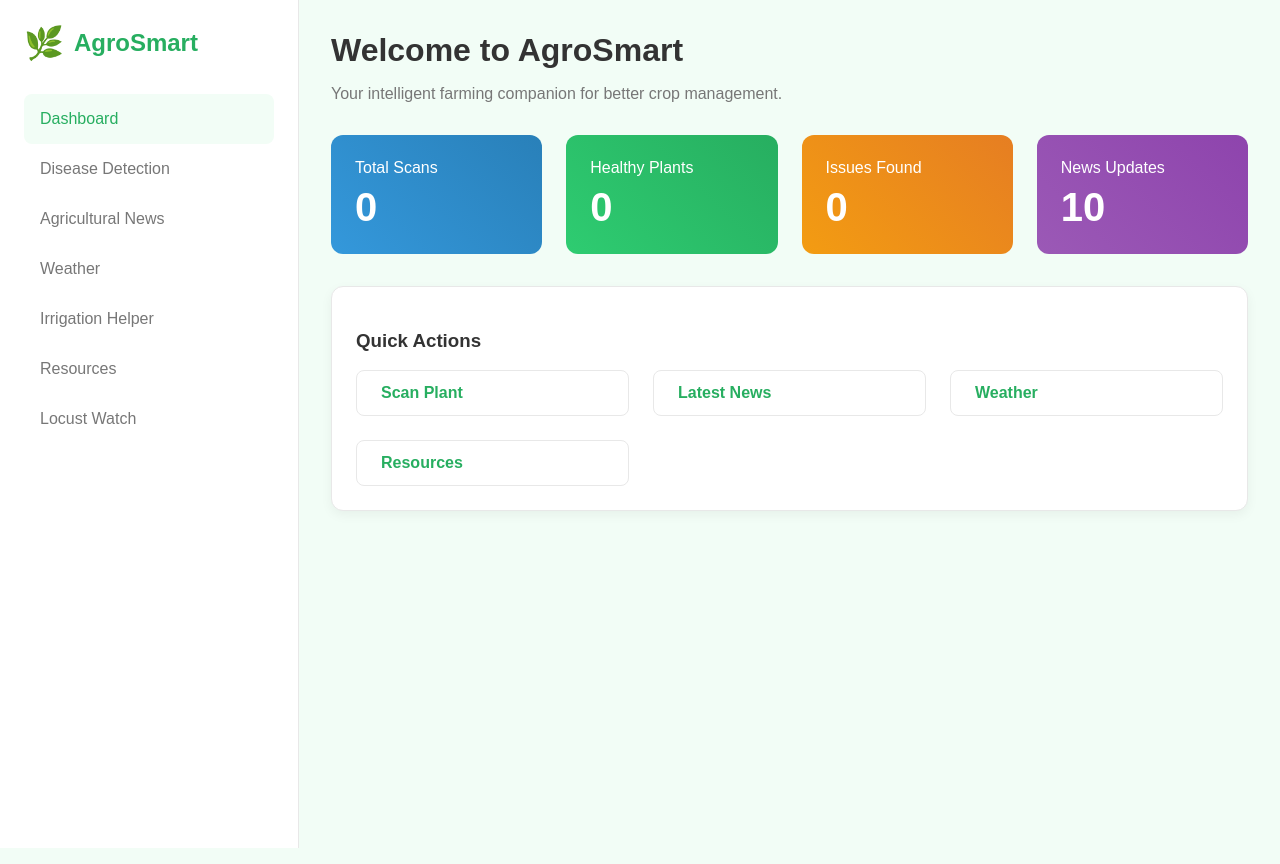
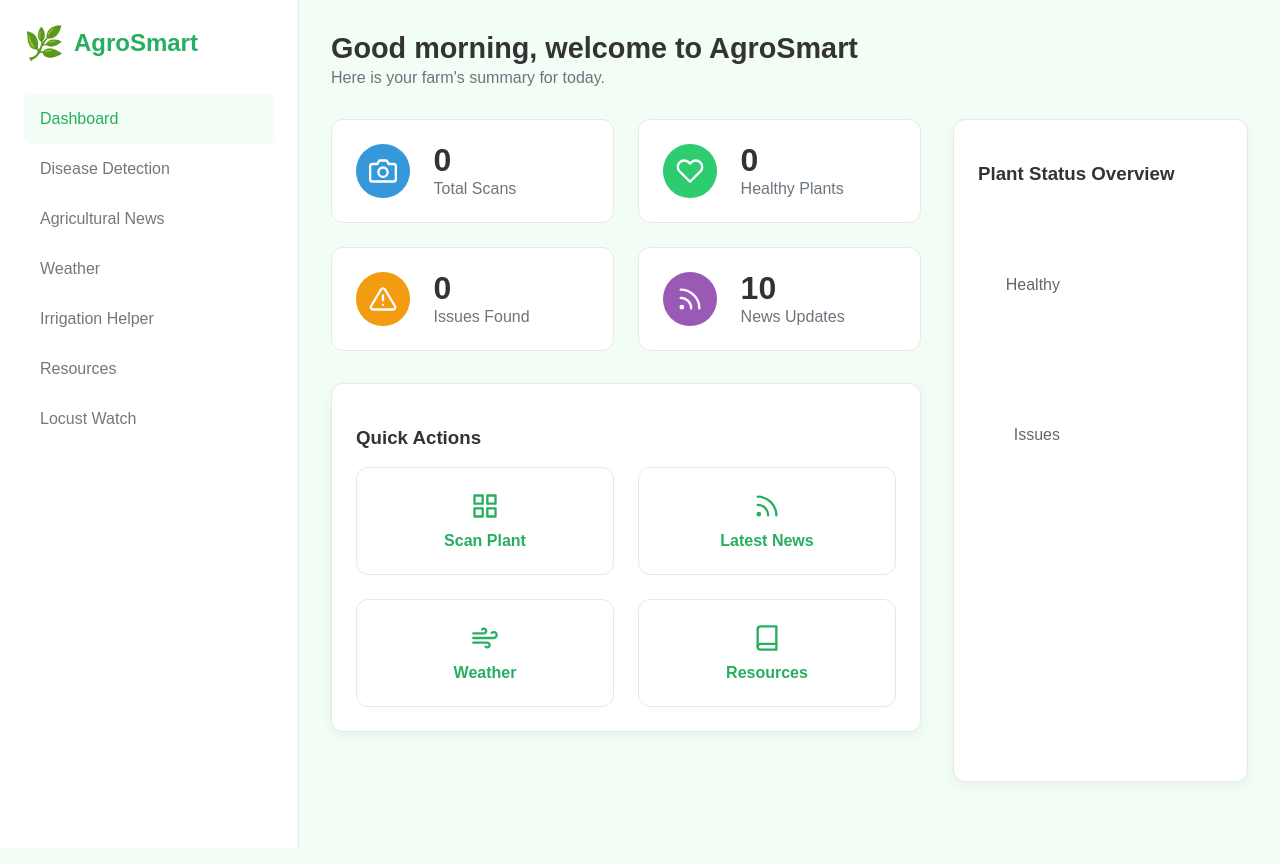
Before and after one commit to IvinGeorge04/Agrosmart, a React (Create React App) app in the folder front_end/: page /app in a window 1280 px wide. Built offline with nearby package versions, Linux system fonts and the light colour scheme.

Commit message:
modified dashboard

```diff
--- a/front_end/package.json
+++ b/front_end/package.json
@@ -11,8 +11,10 @@
     "framer-motion": "^12.23.22",
     "react": "^19.1.1",
     "react-dom": "^19.1.1",
+    "react-icons": "^5.5.0",
     "react-router-dom": "^7.9.3",
     "react-scripts": "5.0.1",
+    "recharts": "^3.2.1",
     "web-vitals": "^2.1.4"
   },
   "scripts": {
--- a/front_end/src/pages/Dashboard.css
+++ b/front_end/src/pages/Dashboard.css
@@ -1,76 +1,131 @@
-/* --- Dashboard Specific Styles --- */
+/* --- General Dashboard Layout --- */
+.dashboard-header {
+    margin-bottom: 2rem;
+}
 
-.summary-grid {
+.dashboard-header h2 {
+    font-size: 1.8rem;
+    font-weight: 600;
+    margin: 0 0 0.25rem 0;
+}
+
+.dashboard-header p {
+    font-size: 1rem;
+    color: #6c757d;
+    margin: 0;
+}
+
+.dashboard-main-grid {
+    display: grid;
+    grid-template-columns: 2fr 1fr;
+    gap: 2rem;
+}
+
+/* Fallback for smaller screens */
+@media (max-width: 992px) {
+    .dashboard-main-grid {
+        grid-template-columns: 1fr;
+    }
+}
+
+
+/* --- Re-styled Stat Cards (Minimal & Icon-Focused) --- */
+.stats-grid {
     display: grid;
     gap: 1.5rem;
     grid-template-columns: repeat(auto-fit, minmax(200px, 1fr));
     margin-bottom: 2rem;
 }
 
-.summary-card {
+.stat-card {
+    display: flex;
+    align-items: center;
+    gap: 1.5rem;
     padding: 1.5rem;
+    background-color: #ffffff;
     border-radius: 12px;
-    color: white;
-    position: relative;
-    overflow: hidden;
+    border: 1px solid var(--border-color);
     transition: transform 0.3s ease, box-shadow 0.3s ease;
 }
 
-.summary-card:hover {
+.stat-card:hover {
     transform: translateY(-5px);
-    box-shadow: 0 10px 20px rgba(0, 0, 0, 0.1);
+    box-shadow: 0 4px 15px rgba(0, 0, 0, 0.07);
 }
 
-.summary-card h3 {
-    margin: 0 0 0.5rem 0;
-    font-size: 1rem;
-    font-weight: 500;
+.stat-icon-wrapper {
+    font-size: 1.75rem;
+    padding: 0.8rem;
+    border-radius: 50%;
+    color: #fff;
+    display: flex;
+    align-items: center;
+    justify-content: center;
 }
 
-.summary-value {
+/* Accent Colors for Icons */
+.stat-icon-wrapper.blue { background-color: #3498db; }
+.stat-icon-wrapper.green { background-color: #2ecc71; }
+.stat-icon-wrapper.orange { background-color: #f39c12; }
+.stat-icon-wrapper.purple { background-color: #9b59b6; }
+
+
+.stat-info .stat-value {
+    font-size: 2rem;
+    font-weight: 700;
     margin: 0;
-    font-size: 2.5rem;
-    font-weight: 700;
+    line-height: 1;
 }
 
-/* --- Attractive Colors --- */
-.summary-card.scans {
-    background: linear-gradient(45deg, #3498db, #2980b9); /* Blue */
-}
-.summary-card.healthy {
-    background: linear-gradient(45deg, #2ecc71, #27ae60); /* Green */
-}
-.summary-card.issues {
-    background: linear-gradient(45deg, #f39c12, #e67e22); /* Orange/Yellow */
-}
-.summary-card.news {
-    background: linear-gradient(45deg, #9b59b6, #8e44ad); /* Purple */
+.stat-info .stat-label {
+    margin: 0.25rem 0 0 0;
+    color: #6c757d;
 }
 
-/* --- Quick Actions --- */
-.quick-actions-container {
-    padding: 1.5rem;
-}
-
+/* --- Re-styled Quick Actions --- */
 .quick-actions-grid {
-    display: flex;
-    justify-content: space-around;
+    display: grid;
+    grid-template-columns: repeat(2, 1fr);
     gap: 1rem;
-    flex-wrap: wrap;
 }
 
 .quick-action-link {
-    padding: 0.8rem 1.5rem;
+    display: flex;
+    flex-direction: column;
+    align-items: center;
+    justify-content: center;
+    gap: 0.75rem;
+    padding: 1.5rem;
     border: 1px solid var(--border-color);
-    border-radius: 8px;
+    border-radius: 12px;
     text-decoration: none;
     color: var(--dark-green);
     font-weight: 600;
     transition: all 0.3s ease;
 }
 
+.quick-action-link svg {
+    font-size: 1.75rem;
+}
+
 .quick-action-link:hover {
     background-color: var(--primary-green);
     color: white;
-    border-color: var(--primary-green);
+    transform: translateY(-4px);
+    box-shadow: 0 4px 15px rgba(0, 0, 0, 0.1);
 }
+
+/* --- Chart Card --- */
+.chart-card {
+    padding: 1.5rem;
+    height: 100%;
+}
+
+.chart-card h3 {
+    margin-bottom: 1.5rem;
+}
+
+.chart-container {
+    width: 100%;
+    height: 300px; /* Adjust height as needed */
+}
--- a/front_end/src/pages/Dashboard.jsx
+++ b/front_end/src/pages/Dashboard.jsx
@@ -1,50 +1,101 @@
 import React from 'react';
 import { Link } from 'react-router-dom';
-import { useAppContext } from '../context/AppContext'; // Import the custom hook
-import './Dashboard.css'; // Import the new CSS file
+import { BarChart, Bar, XAxis, YAxis, Tooltip, ResponsiveContainer, Cell } from 'recharts';
+import { FiCamera, FiHeart, FiAlertTriangle, FiRss, FiWind, FiBook, FiGrid } from 'react-icons/fi';
+import { useAppContext } from '../context/AppContext';
+import './Dashboard.css';
+
+// --- Helper function to get a greeting based on the time of day ---
+const getGreeting = () => {
+    const hour = new Date().getHours();
+    if (hour < 12) return "Good morning";
+    if (hour < 18) return "Good afternoon";
+    return "Good evening";
+};
 
 const Dashboard = () => {
-    // Get stats from the global context
     const { stats, newsCount } = useAppContext();
 
+    // --- Data for the chart ---
+    const chartData = [
+        { name: 'Healthy', value: stats.healthyPlants, color: '#27ae60' },
+        { name: 'Issues', value: stats.issuesFound, color: '#e67e22' },
+    ];
+
     return (
-        <div>
-            <div className="page-header">
-                <h2>Welcome to AgroSmart</h2>
-                <p>Your intelligent farming companion for better crop management.</p>
+        <div className="dashboard-container">
+            {/* --- Dynamic Header --- */}
+            <div className="dashboard-header">
+                <h2>{getGreeting()}, welcome to AgroSmart</h2>
+                <p>Here is your farm's summary for today.</p>
             </div>
 
-            {/* Use dynamic values from context */}
-            <div className="summary-grid">
-                <div className="summary-card scans">
-                    <h3>Total Scans</h3>
-                    <p className="summary-value">{stats.totalScans}</p>
+            {/* --- Main content grid --- */}
+            <div className="dashboard-main-grid">
+                <div className="dashboard-left">
+                    {/* --- Icon-driven Stat Cards --- */}
+                    <div className="stats-grid">
+                        <StatCard icon={<FiCamera />} value={stats.totalScans} label="Total Scans" colorClass="blue" />
+                        <StatCard icon={<FiHeart />} value={stats.healthyPlants} label="Healthy Plants" colorClass="green" />
+                        <StatCard icon={<FiAlertTriangle />} value={stats.issuesFound} label="Issues Found" colorClass="orange" />
+                        <StatCard icon={<FiRss />} value={newsCount} label="News Updates" colorClass="purple" />
+                    </div>
+
+                    {/* --- Quick Actions Section --- */}
+                    <div className="card">
+                        <h3>Quick Actions</h3>
+                        <div className="quick-actions-grid">
+                            <QuickActionLink to="/app/disease-detection" icon={<FiGrid />} label="Scan Plant" />
+                            <QuickActionLink to="/app/news" icon={<FiRss />} label="Latest News" />
+                            <QuickActionLink to="/app/weather" icon={<FiWind />} label="Weather" />
+                            <QuickActionLink to="/app/resources" icon={<FiBook />} label="Resources" />
+                        </div>
+                    </div>
                 </div>
-                <div className="summary-card healthy">
-                    <h3>Healthy Plants</h3>
-                    <p className="summary-value">{stats.healthyPlants}</p>
-                </div>
-                <div className="summary-card issues">
-                    <h3>Issues Found</h3>
-                    <p className="summary-value">{stats.issuesFound}</p>
-                </div>
-                <div className="summary-card news">
-                    <h3>News Updates</h3>
-                    <p className="summary-value">{newsCount}</p>
-                </div>
-            </div>
 
-            <div className="card quick-actions-container">
-                <h3>Quick Actions</h3>
-                <div className="quick-actions-grid">
-                    <Link to="/app/disease-detection" className="quick-action-link">Scan Plant</Link>
-                    <Link to="/app/news" className="quick-action-link">Latest News</Link>
-                    <Link to="/app/weather" className="quick-action-link">Weather</Link>
-                    <Link to="/app/resources" className="quick-action-link">Resources</Link>
+                <div className="dashboard-right">
+                    {/* --- Data Visualization Card --- */}
+                    <div className="card chart-card">
+                        <h3>Plant Status Overview</h3>
+                        <div className="chart-container">
+                            <ResponsiveContainer width="100%" height="100%">
+                                <BarChart data={chartData} layout="vertical" margin={{ top: 0, right: 10, left: 10, bottom: 0 }}>
+                                    <XAxis type="number" hide />
+                                    <YAxis type="category" dataKey="name" axisLine={false} tickLine={false} width={80} />
+                                    <Tooltip cursor={{ fill: '#f8f9fa' }} />
+                                    <Bar dataKey="value" barSize={30} radius={[0, 8, 8, 0]}>
+                                        {chartData.map((entry, index) => (
+                                            <Cell key={`cell-${index}`} fill={entry.color} />
+                                        ))}
+                                    </Bar>
+                                </BarChart>
+                            </ResponsiveContainer>
+                        </div>
+                    </div>
                 </div>
             </div>
         </div>
     );
 };
 
+// --- Reusable Components for a cleaner Dashboard ---
+const StatCard = ({ icon, value, label, colorClass }) => (
+    <div className="stat-card">
+        <div className={`stat-icon-wrapper ${colorClass}`}>
+            {icon}
+        </div>
+        <div className="stat-info">
+            <p className="stat-value">{value}</p>
+            <p className="stat-label">{label}</p>
+        </div>
+    </div>
+);
+
+const QuickActionLink = ({ to, icon, label }) => (
+    <Link to={to} className="quick-action-link">
+        {icon}
+        <span>{label}</span>
+    </Link>
+);
+
 export default Dashboard;
--- a/front_end/src/pages/Homepage.jsx
+++ b/front_end/src/pages/Homepage.jsx
@@ -9,10 +9,9 @@ const Homepage = () => {
       <header className="hero">
         {/*  */}
         <div className="hero-content">
-        <BlurText
-  text="Welcome to AgroSmart"
-  className="welcome-heading"
-/>
+
+   <h1>Welcome to AgroSmart</h1>
+
           <p>Your intelligent farming companion for better crop management and higher yields.</p>
           <Link to="/app" className="btn btn-primary">Go to Dashboard</Link>
         </div>
```
Also changed, not shown: front_end/src/pages/AgriculturalNews.css (added, +114 -0 lines), front_end/src/pages/AgriculturalNews.jsx (+50 -16 lines), front_end/src/pages/Irrigation.jsx (line endings or trailing spaces), 1 other file (tests, documents, lock files or other folders).
